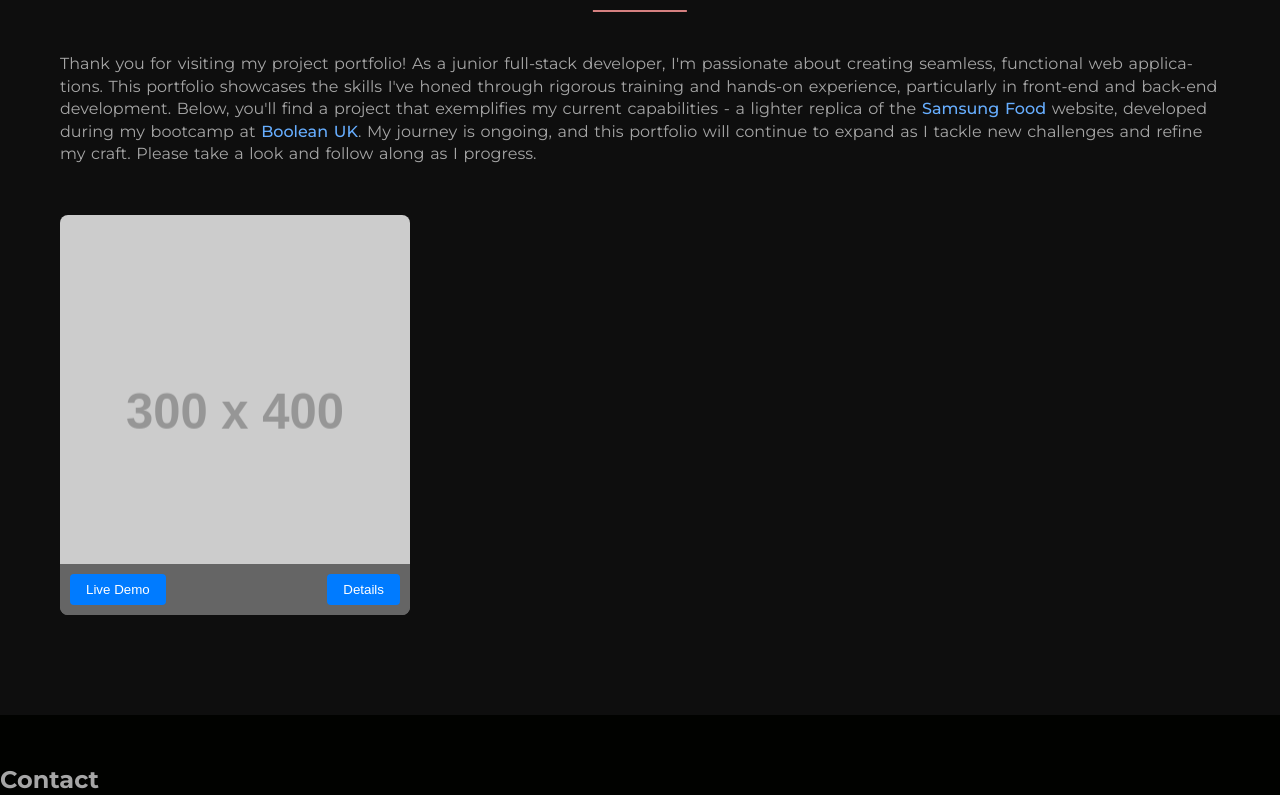
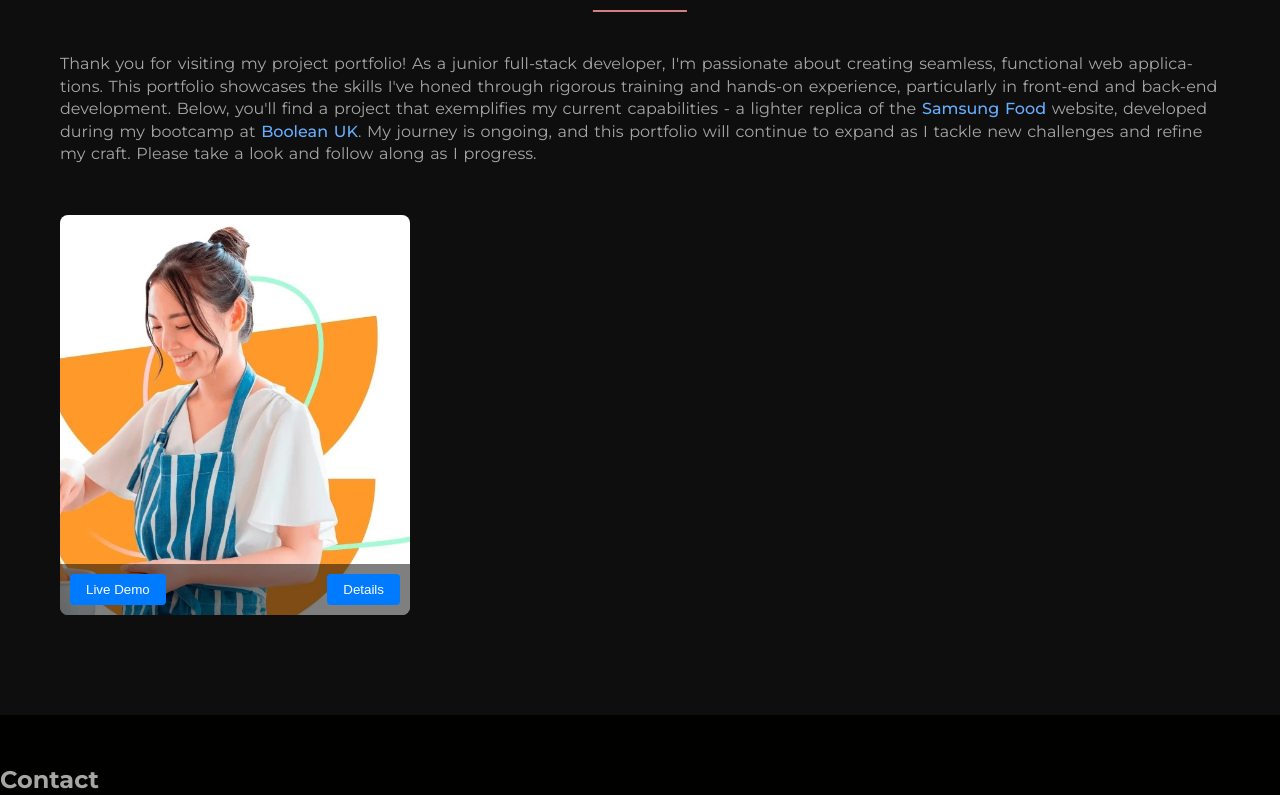
Before and after one commit to Hamada-AB/portfolio, a React (Vite) app: page / in a window 1280 px wide. Shown: the part 2000-2795 px from the top of the page. Built offline with nearby package versions, Linux system fonts and the light colour scheme.

Commit message:
refactor(ProjectCard): change card's animation

```diff
--- a/src/components/MainSection.jsx
+++ b/src/components/MainSection.jsx
@@ -4,23 +4,12 @@ import About from "./About";
 import Projects from "./Projects";
 import Contact from "./Cnotact";
 
-// Projects Data
-const projects = [
-  {
-    id: 1,
-    title: "Samsung Food Replica",
-    image: "https://via.placeholder.com/300x400",
-    liveDemo: "https://example.com/my-final-project",
-    details: "Detailed information about Mu final project",
-  },
-];
-
 export default function MainSection({ language }) {
   return (
     <main>
       <Home language={language} />
       <About language={language} />
-      <Projects language={language} projects={projects} />
+      <Projects language={language} />
       <Contact language={language} />
     </main>
   );
--- a/src/components/ProjectCard.jsx
+++ b/src/components/ProjectCard.jsx
@@ -10,10 +10,8 @@ const ProjectCard = ({ project, onDetailsClick, index }) => {
 
   const animationProps = useSpring({
     opacity: inView ? 1 : 0,
-    transform: inView
-      ? "translateX(0)"
-      : `translateX(${index % 2 === 0 ? "-150px" : "150px"})`,
-    config: { mass: 1, tension: 120, friction: 80 },
+    transform: inView ? "scale(1)" : "scale(0.5)",
+    config: { mass: 1, tension: 120, friction: 70 },
   });
 
   return (
--- a/src/components/ProjectModal.jsx
+++ b/src/components/ProjectModal.jsx
@@ -7,7 +7,7 @@ const ProjectModal = ({ project, isOpen, onClose }) => {
       onRequestClose={onClose}
       contentLabel="Project Details"
       className="project-modal-content"
-      overlayClassName="modal-overlay"
+      overlayClassName="project-modal-overlay"
     >
       <div className="modal-header">
         <h2>{project?.title}</h2>
@@ -17,6 +17,12 @@ const ProjectModal = ({ project, isOpen, onClose }) => {
       </div>
       <div className="modal-body">
         <p>{project?.details}</p>
+        <button
+          className="btn live-demo"
+          onClick={() => window.open(project.liveDemo, "_blank")}
+        >
+          Live Demo
+        </button>
       </div>
     </Modal>
   );
--- a/src/components/Projects.jsx
+++ b/src/components/Projects.jsx
@@ -3,11 +3,14 @@ import { useSpring, animated } from "react-spring";
 import { useInView } from "react-intersection-observer";
 import { Element } from "react-scroll";
 
+// Projects Data
+import { projects } from "../assets/content/projects";
+
 // Components
 import ProjectCard from "./ProjectCard";
 import ProjectModal from "./ProjectModal";
 
-export default function Projects({ language, projects }) {
+export default function Projects({ language }) {
   const [selectedProject, setSelectedProject] = useState(null);
   const [isModalOpen, setIsModalOpen] = useState(false);
 
@@ -33,7 +36,7 @@ export default function Projects({ language, projects }) {
   const headerAnimation = useSpring({
     transform: headerInView ? "scale(1)" : "scale(0.5)",
     opacity: headerInView ? 1 : 0,
-    config: { mass: 1, tension: 120, friction: 80 },
+    config: { mass: 1, tension: 120, friction: 70 },
   });
 
   return (
--- a/src/components/TechCarousel.jsx
+++ b/src/components/TechCarousel.jsx
@@ -22,7 +22,7 @@ export default function TechCarousel() {
           pagination={{ clickable: true }}
           loop
           autoplay={{
-            delay: 3000,
+            delay: 2000,
             disableOnInteraction: false,
           }}
           breakpoints={{
--- a/src/index.css
+++ b/src/index.css
@@ -230,7 +230,7 @@ header {
   flex-direction: column;
   justify-content: center;
 
-  background-image: url("./assets/image/bg-image-wide.jpg");
+  background-image: url("./assets/image/home-bg-image.jpg");
   background-size: cover;
   background-position: right center;
   background-repeat: no-repeat;
--- a/src/style/projects.css
+++ b/src/style/projects.css
@@ -15,6 +15,7 @@
   --p-line-height: 1.5;
 }
 
+/****** Projects *****/
 .projects-section {
   background-color: var(--bg-color2);
   padding: 0 var(--padding-h) 100px var(--padding-h);
@@ -85,8 +86,15 @@
   color: var(--secondary-c2);
 }
 
-/* ProjectModal.css */
-.modal-overlay {
+.projects {
+  width: 100%;
+  display: grid;
+  grid-template-columns: repeat(auto-fit, minmax(300px, 350px));
+  gap: 40px;
+}
+
+/***** ProjectModal *****/
+.project-modal-overlay {
   padding: 50px;
   position: fixed;
   top: 0;
@@ -101,6 +109,7 @@
 }
 
 .project-modal-content {
+  color: #000;
   background: rgb(195, 141, 141);
   padding: 20px;
   border-radius: 8px;
@@ -114,7 +123,6 @@
 }
 
 .modal-header {
-  color: #000;
   display: flex;
   justify-content: space-between;
   align-items: center;
@@ -131,8 +139,7 @@
   margin-top: 10px;
 }
 
-/* -------- */
-
+/****** ProjectCard ******/
 .project-card {
   cursor: pointer;
   position: relative;
@@ -174,14 +181,3 @@
 .btn:hover {
   background: #0056b3;
 }
-
-/* --------- */
-
-.projects {
-  width: 100%;
-  /* padding: 20px; */
-
-  display: grid;
-  grid-template-columns: repeat(auto-fit, minmax(300px, 350px));
-  gap: 40px;
-}
```
Also changed, not shown: src/assets/image/home-bg-image.jpg (renamed from src/assets/image/bg-image-wide.jpg), src/assets/image/samsung-food.jpg (added).
